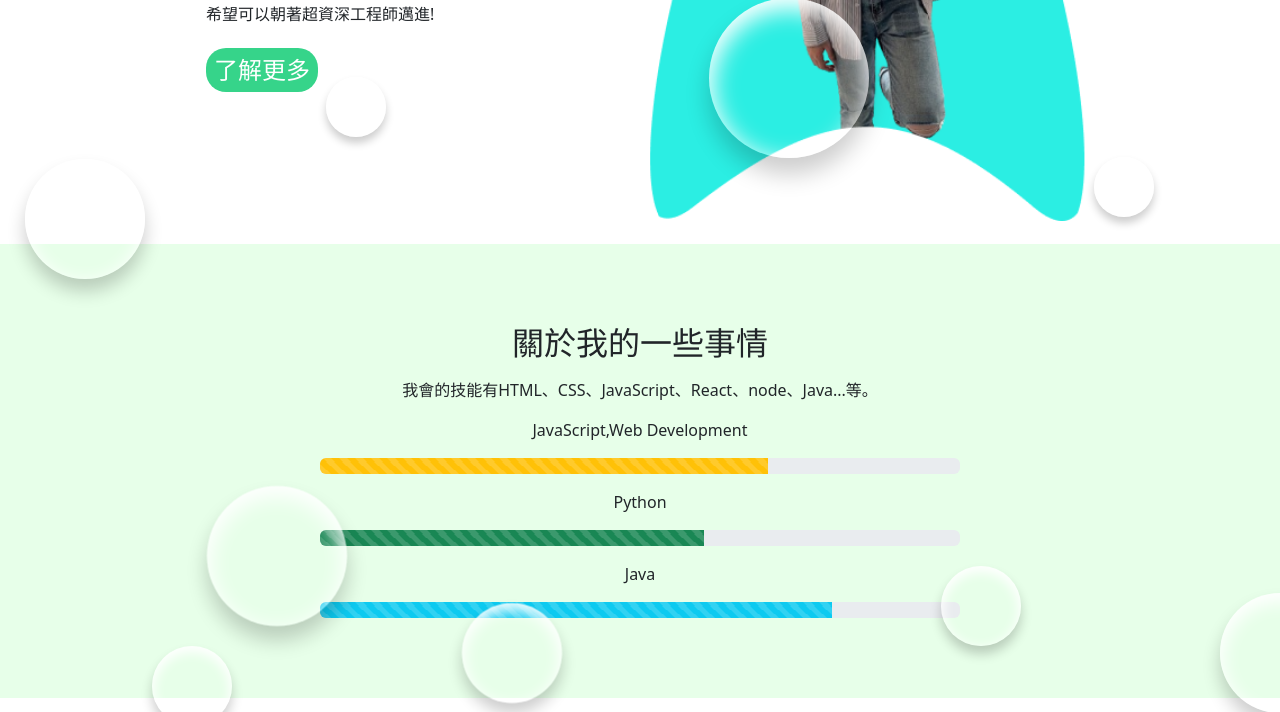
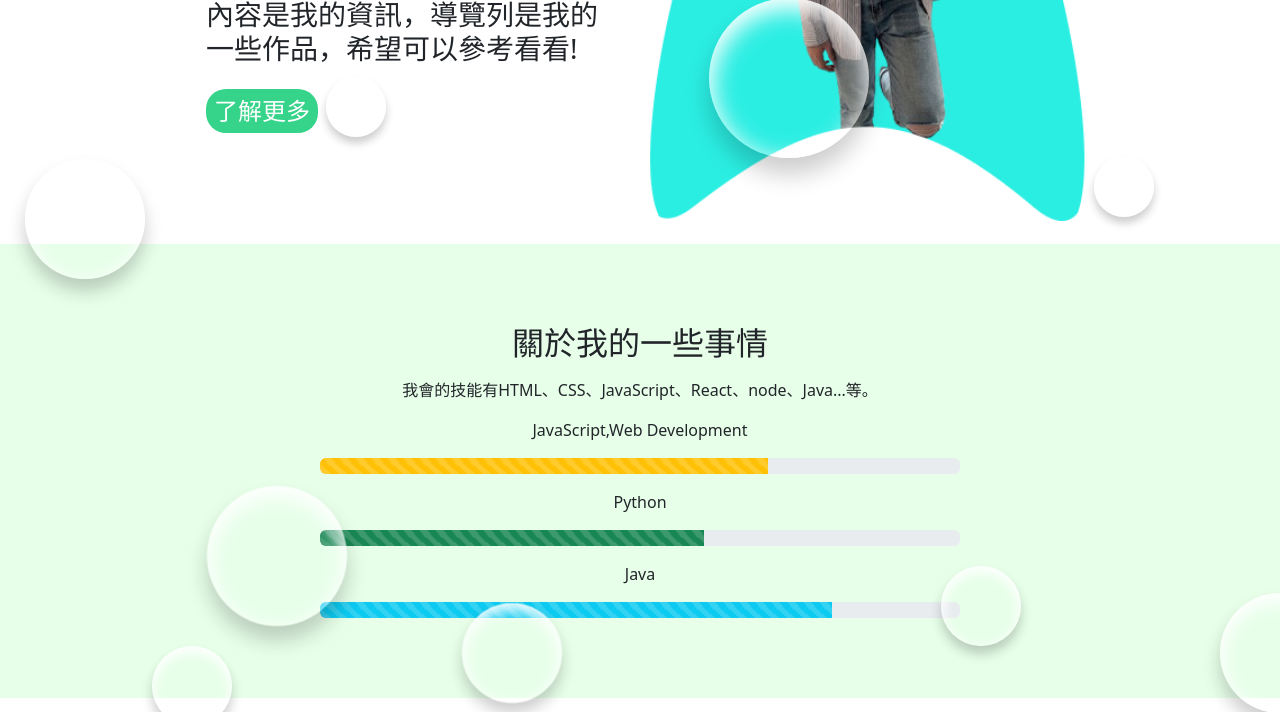
Before and after one commit to johnny871006/johnny, a plain HTML site: page PortfolioWeb/index.html in a window 1280 px wide. Shown: the part 388-1100 px from the top of the page. Drawn offline with nearby package versions, Linux system fonts and the light colour scheme.

Commit message:
Update index.html

```diff
--- a/PortfolioWeb/index.html
+++ b/PortfolioWeb/index.html
@@ -44,9 +44,9 @@
           <h2>
             目前是一位26歲住在桃園的男子!
           </h2>
-          <h2>
-            希望可以朝著超資深工程師邁進!
-          </h2>
+          <h3>
+            很高興你可以點進來這裡，以下內容是我的資訊，導覽列是我的一些作品，希望可以參考看看!
+          </h3>
           <a href="#more">了解更多</a>
         </div>
         <div class="img">
```
